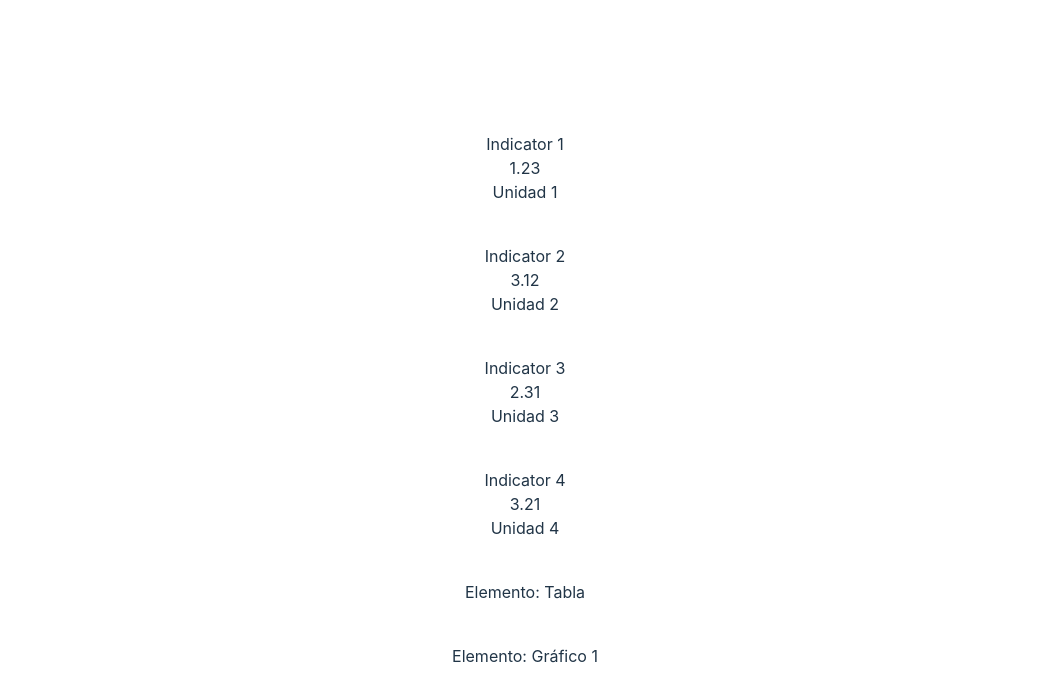
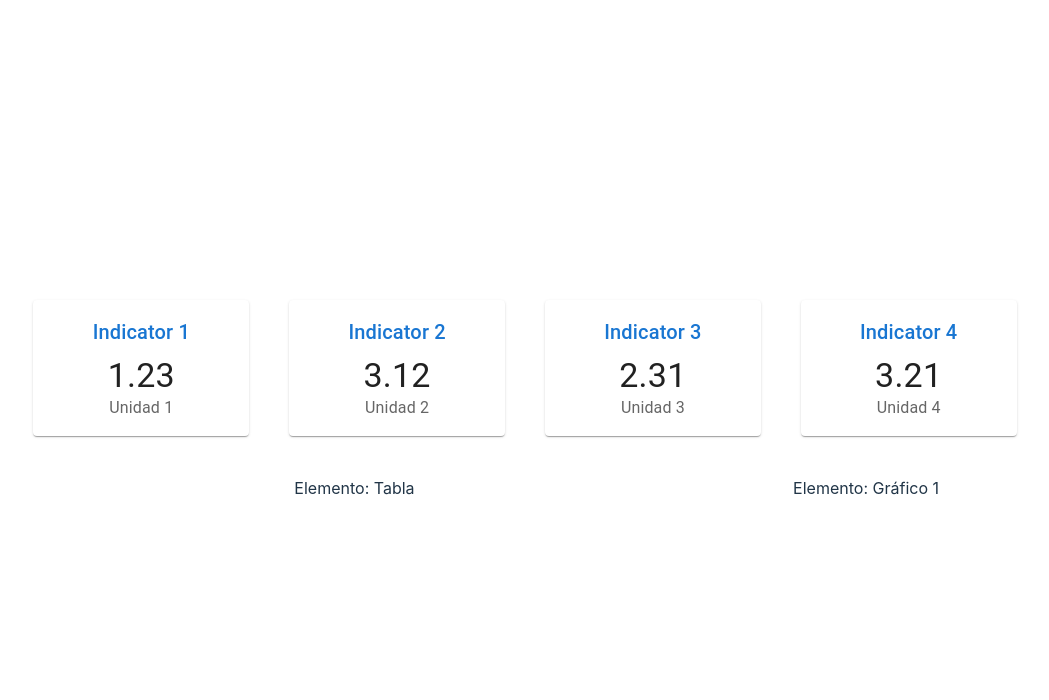
Before and after one commit to porrasmdz/dashboard, a React (Vite) app: page / in a window 1280 px wide. Shown: the top 700 px of the page, without its empty margins (115-1164 px from the left). Built offline with nearby package versions, Linux system fonts and the light colour scheme.

Commit message:
feat: mui indicator

```diff
--- a/src/App.tsx
+++ b/src/App.tsx
@@ -8,16 +8,16 @@ function App() {
     <Grid container spacing={5}>
 
     {/* Indicadores */}
-    <Grid size={{xs: 12, xl:3}}><IndicatorWeather  title={'Indicator 1'} subtitle={'Unidad 1'} value={"1.23"} /></Grid>
-    <Grid size={{xs: 12, xl:3}}><IndicatorWeather  title={'Indicator 2'} subtitle={'Unidad 2'} value={"3.12"} /></Grid>
-    <Grid size={{xs: 12, xl:3}}><IndicatorWeather  title={'Indicator 3'} subtitle={'Unidad 3'} value={"2.31"} /></Grid>
-    <Grid size={{xs: 12, xl:3}}><IndicatorWeather  title={'Indicator 4'} subtitle={'Unidad 4'} value={"3.21"} /></Grid>
+    <Grid size={{xs: 12, lg:3}}><IndicatorWeather  title={'Indicator 1'} subtitle={'Unidad 1'} value={"1.23"} /></Grid>
+    <Grid size={{xs: 12, lg:3}}><IndicatorWeather  title={'Indicator 2'} subtitle={'Unidad 2'} value={"3.12"} /></Grid>
+    <Grid size={{xs: 12, lg:3}}><IndicatorWeather  title={'Indicator 3'} subtitle={'Unidad 3'} value={"2.31"} /></Grid>
+    <Grid size={{xs: 12, lg:3}}><IndicatorWeather  title={'Indicator 4'} subtitle={'Unidad 4'} value={"3.21"} /></Grid>
 
     {/* Tabla */}
-    <Grid size={{xs: 12, xl:8}}>Elemento: Tabla</Grid>
+    <Grid size={{xs: 12, lg:8}}>Elemento: Tabla</Grid>
 
     {/* Gráfico */}
-    <Grid size={{xs: 12, xl:4}}>Elemento: Gráfico 1</Grid>
+    <Grid size={{xs: 12, lg:4}}>Elemento: Gráfico 1</Grid>
 
 </Grid>
   )
--- a/src/components/IndicatorWeather.tsx
+++ b/src/components/IndicatorWeather.tsx
@@ -1,13 +1,29 @@
+import Paper from "@mui/material/Paper";
+import Typography from "@mui/material/Typography";
+
 interface Indicator {
     title?: String;
     subtitle?: String;
     value?: String;
 }
 
-export default function IndicatorWeather(config : Indicator) {
-    return (    <>
-        {config.title}<br/>
-        {config.value}<br/>
-        {config.subtitle}
-    </> );
+export default function IndicatorWeather(config: Indicator) {
+    return (<Paper
+        sx={{
+            p: 2,
+            display: 'flex',
+            flexDirection: 'column'
+        }}
+    >
+        <Typography component="h2" variant="h6"
+            color="primary" gutterBottom>
+            {config.title}
+        </Typography>
+        <Typography component="p" variant="h4">
+            {(config?.value ?? "").toString()}
+        </Typography>
+        <Typography color="text.secondary" sx={{ flex: 1 }}>
+            {config.subtitle}
+        </Typography>
+    </Paper>);
 }
```
